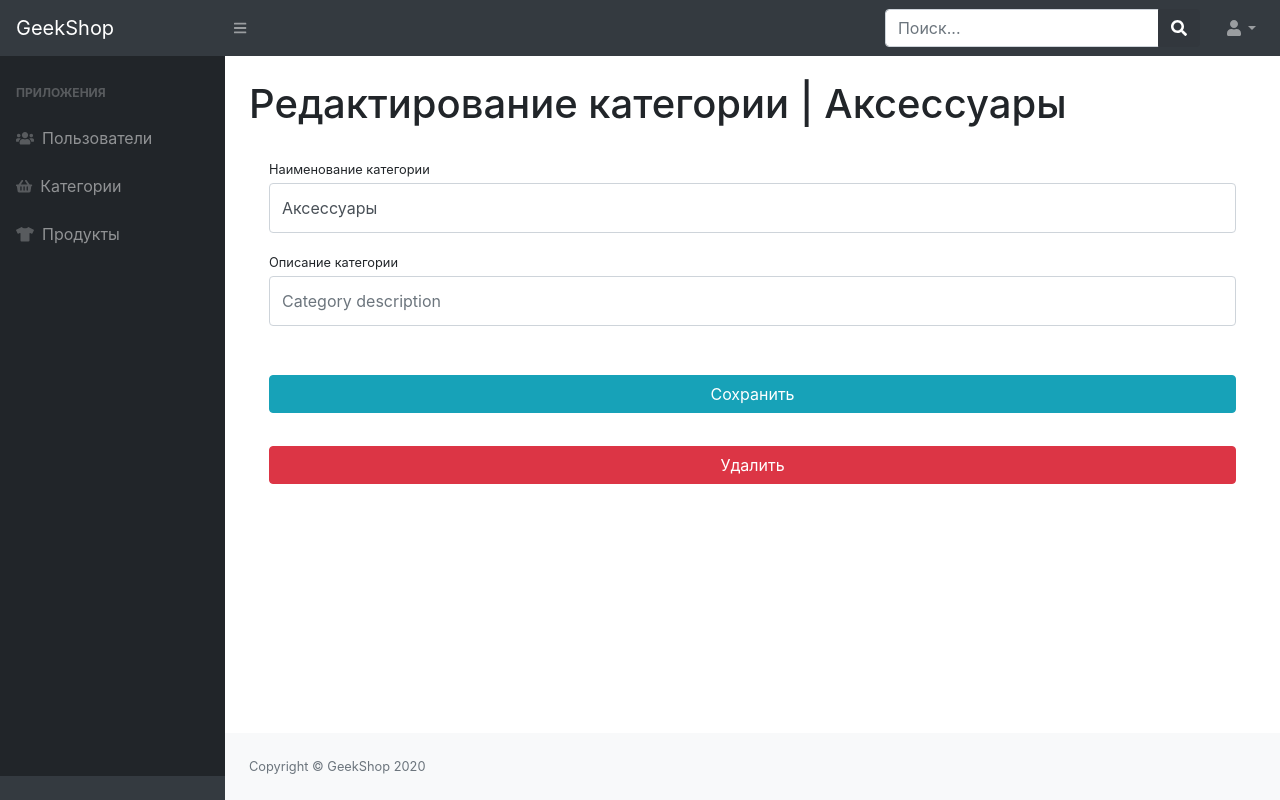
After one commit to KonTroAl/Django_geekshop_v2.0, a Django app: a page that uses adminapp/templates/adminapp/admin-category-update-delete.html in a window 1280 px wide. The commit adds this page. Run offline with Django 3.2, Linux system fonts and the light colour scheme; the visitor is signed in with stand-in values (Sample User, id 1); data comes from the database, SQL or seed files in the repository; some libraries are stand-ins or nearby versions.

Commit message:
created admin category update

```diff
--- a/adminapp/forms.py
+++ b/adminapp/forms.py
@@ -3,6 +3,7 @@ from authapp.models import User
 from mainapp.models import ProductCategory
 
 from django import forms
+
 
 
 class UserAdminRegisterFrom(UserRegisterForm):
@@ -24,7 +25,7 @@ class UserAdminProfileForm(UserProfileForm):
         self.fields['email'].widget.attrs['readonly'] = False
 
 
-class CategoryAdminCreateForm(forms.Form):
+class CategoryAdminCreateForm(forms.ModelForm):
     class Meta:
         model = ProductCategory
         fields = ('name', 'description')
@@ -38,3 +39,9 @@ class CategoryAdminCreateForm(forms.Form):
         self.fields['description'].widget.attrs['placeholder'] = 'Category description'
         for filed_name, field in self.fields.items():
             field.widget.attrs['class'] ='form-control py-4'
+
+
+class CategoryAdminUpdateForm(CategoryAdminCreateForm):
+
+    def __init__(self, *args, **kwargs):
+        super(CategoryAdminUpdateForm, self).__init__(*args, **kwargs)
--- a/adminapp/templates/adminapp/admin-category-read.html
+++ b/adminapp/templates/adminapp/admin-category-read.html
@@ -26,7 +26,7 @@
                     {% for category in categories %}
                         <tr>
                             <td>
-                                <a href="{% url 'admins:admin_users_update' category.id %}"
+                                <a href="{% url 'admins:admin_сategory_update' category.id %}"
                                    style="color: dodgerblue">{{ category.name }}
                                 </a>
                             </td>
--- /dev/null
+++ b/adminapp/templates/adminapp/admin-category-update-delete.html
@@ -0,0 +1,37 @@
+{% extends 'adminapp/base.html' %}
+
+{% block content %}
+    <h1 class="mt-4">Редактирование категории | {{ current_category.name }}</h1>
+    <div class="card-body">
+        <form action="{% url 'admins:admin_сategory_update' current_category.id %}" method="post">
+            {% csrf_token %}
+            <div class="form-row">
+                <div class="col-lg-12">
+                    <div class="form-group">
+                        <label class="small mb-1" for="{{ form.name.id_for_lable }}">Наименование категории</label>
+                        {{ form.name }}
+                    </div>
+                </div>
+                <div class="col-lg-12">
+                    <div class="form-group">
+                        <label class="small mb-1" for="{{ form.description.id_for_lable }}">Описание категории</label>
+                        {{ form.description }}
+                    </div>
+                </div>
+            </div>
+            <div class="form-row">
+                <div class="col-lg-12" style="margin-top: 33px;">
+                    <input class="btn btn-info btn-block" type="submit" value="Сохранить">
+                </div>
+
+            </div>
+        </form>
+        <div class="row">
+            <div class="col-lg-12" style="margin-top: 33px;">
+                <a href="{% url 'admins:admin_category_delete' current_category.id %}">
+                    <button class="btn btn-danger btn-block">Удалить</button>
+                </a>
+            </div>
+        </div>
+    </div>
+{% endblock %}
--- a/adminapp/urls.py
+++ b/adminapp/urls.py
@@ -13,4 +13,6 @@ urlpatterns = [
     path('admin_users_recover/<int:id>/', views.admin_users_recover, name='admin_users_recover'),
     path('admin_category_read/', views.admin_category_read, name='admin_category_read'),
     path('admin_category_create/', views.admin_category_create, name='admin_category_create'),
+    path('admin_сategory_update/<int:id>/', views.admin_category_update, name='admin_сategory_update'),
+    path('admin_category_delete/<int:id>/', views.admin_category_delete, name='admin_category_delete'),
 ]
--- a/adminapp/views.py
+++ b/adminapp/views.py
@@ -3,7 +3,7 @@ from django.urls import reverse
 from django.contrib.auth.decorators import user_passes_test
 
 from authapp.models import User
-from adminapp.forms import UserAdminRegisterFrom, UserAdminProfileForm, CategoryAdminCreateForm
+from adminapp.forms import UserAdminRegisterFrom, UserAdminProfileForm, CategoryAdminCreateForm, CategoryAdminUpdateForm
 from mainapp.models import ProductCategory
 
 
@@ -57,6 +57,7 @@ def admin_users_delete(request, id):
     user.save()
     return HttpResponseRedirect(reverse('admins:admin_users_read'))
 
+
 @user_passes_test(lambda u: u.is_superuser)
 def admin_users_recover(request, id):
     user = User.objects.get(id=id)
@@ -64,10 +65,12 @@ def admin_users_recover(request, id):
     user.save()
     return HttpResponseRedirect(reverse('admins:admin_users_read'))
 
+
 @user_passes_test(lambda u: u.is_superuser)
 def admin_category_read(request):
     context = {'categories': ProductCategory.objects.all()}
     return render(request, 'adminapp/admin-category-read.html', context)
+
 
 @user_passes_test(lambda u: u.is_superuser)
 def admin_category_create(request):
@@ -80,3 +83,26 @@ def admin_category_create(request):
         form = CategoryAdminCreateForm()
     context = {'form': form}
     return render(request, 'adminapp/admin-category-create.html', context)
+
+
+@user_passes_test(lambda u: u.is_superuser)
+def admin_category_update(request, id):
+    category = ProductCategory.objects.get(id=id)
+    if request.method == 'POST':
+        form = CategoryAdminUpdateForm(data=request.POST, instance=category)
+        if form.is_valid():
+            form.save()
+            return CategoryAdminUpdateForm(reverse('admins:admin_category_read'))
+    else:
+        form = CategoryAdminUpdateForm(instance=category)
+    context = {
+        'form': form,
+        'current_category': category,
+    }
+    return render(request, 'adminapp/admin-category-update-delete.html', context)
+
+@user_passes_test(lambda u: u.is_superuser)
+def admin_category_delete(request, id):
+    category = ProductCategory.objects.get(id=id)
+    category.delete()
+    return HttpResponseRedirect(reverse('admins:admin_category_read'))
```
